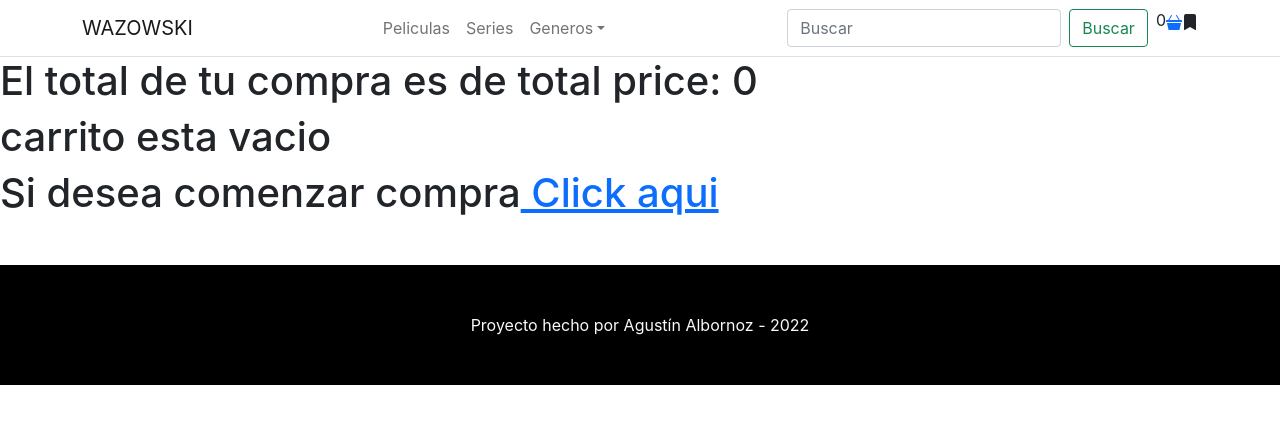
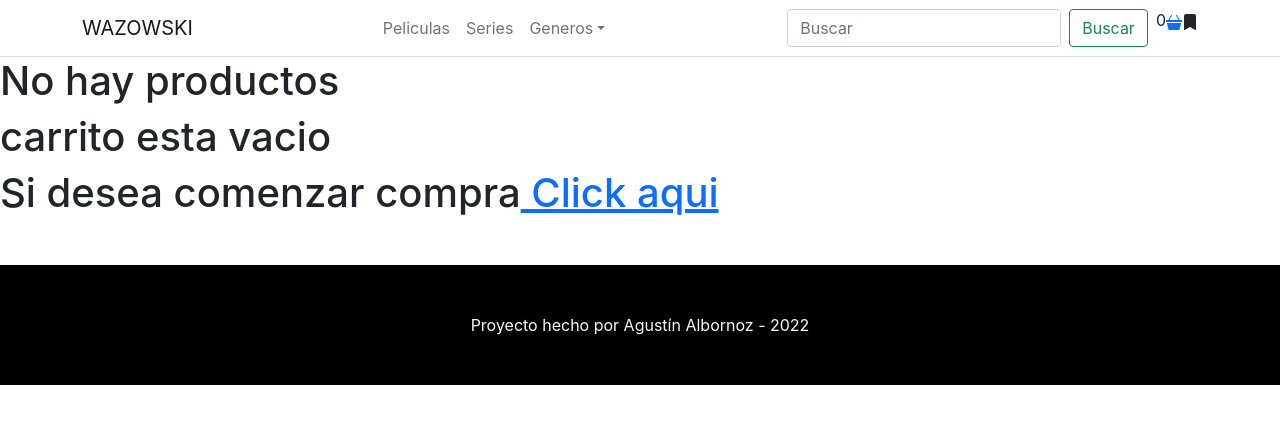
Before and after one commit to agustinAlbornoz/Movies-Albornoz, a React (Create React App) app: page /cart in a window 1280 px wide. Shown: the top 424 px of the page. Built offline with nearby package versions, Linux system fonts and the light colour scheme; a web font is replaced by a local one.

Commit message:
fix cart precioTotal

```diff
--- a/src/components/Cart/Cart.jsx
+++ b/src/components/Cart/Cart.jsx
@@ -6,7 +6,9 @@ const Cart = () => {
   const { carrito, deleteMovie, cartDeleteAll,total } = useContext(GlobalContext)
 
   return (
-    <><h1>El total de tu compra es de total price: {total}</h1>
+    <>
+    {carrito.length > 0 ? <h1>El total de tu compra es de total price: {total} y tenes un total de {carrito.length} productos</h1> : <h1>No hay productos</h1>}
+
       {carrito.length > 0 ? carrito.map((item, index) => {
         return (
           <>
@@ -37,6 +39,7 @@ const Cart = () => {
 
         :
         <div className="cartEmpty">
+
         <h1>carrito esta vacio</h1>
         <h1>Si desea comenzar compra<Link to={'/'}> Click aqui</Link> </h1>
         </div>}
```
